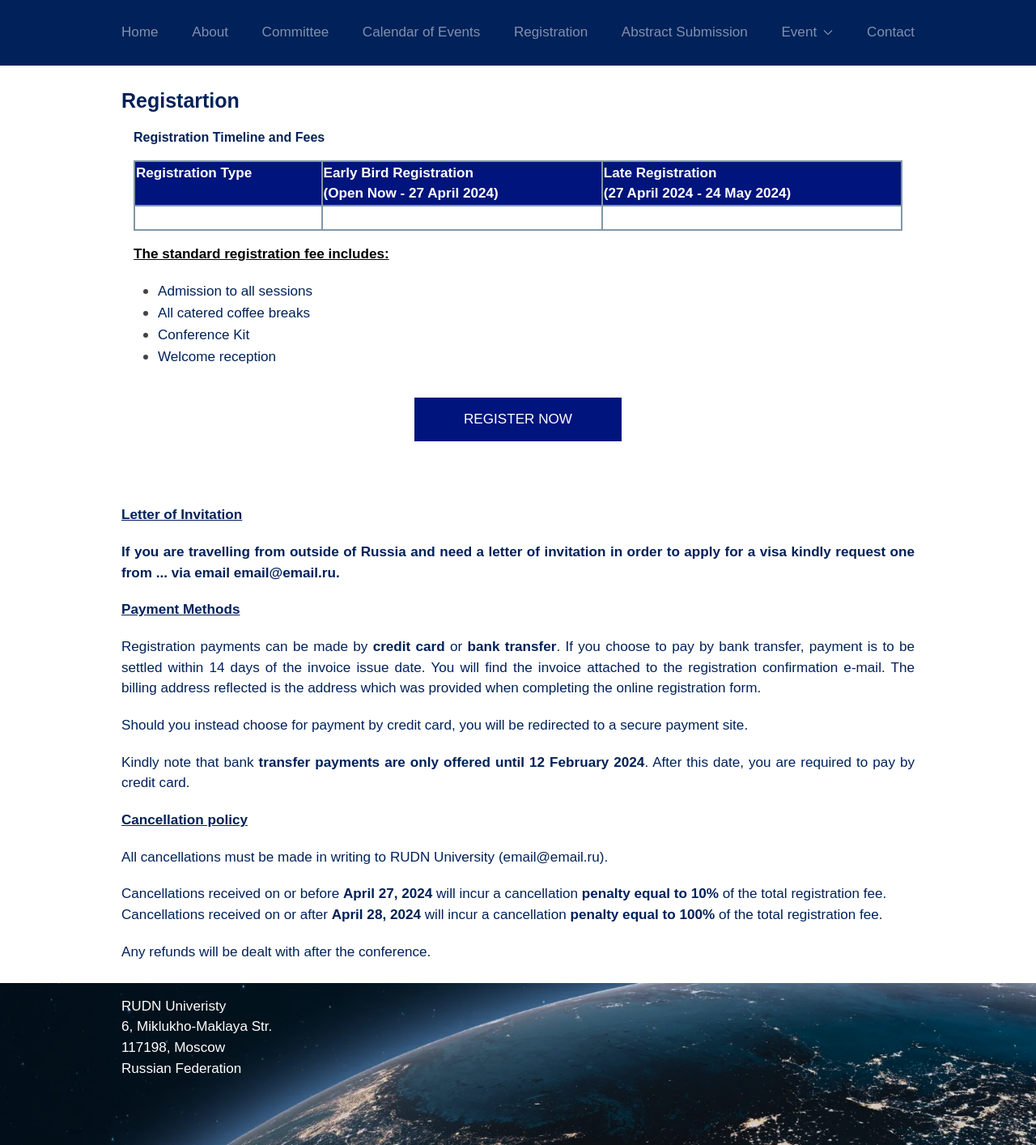
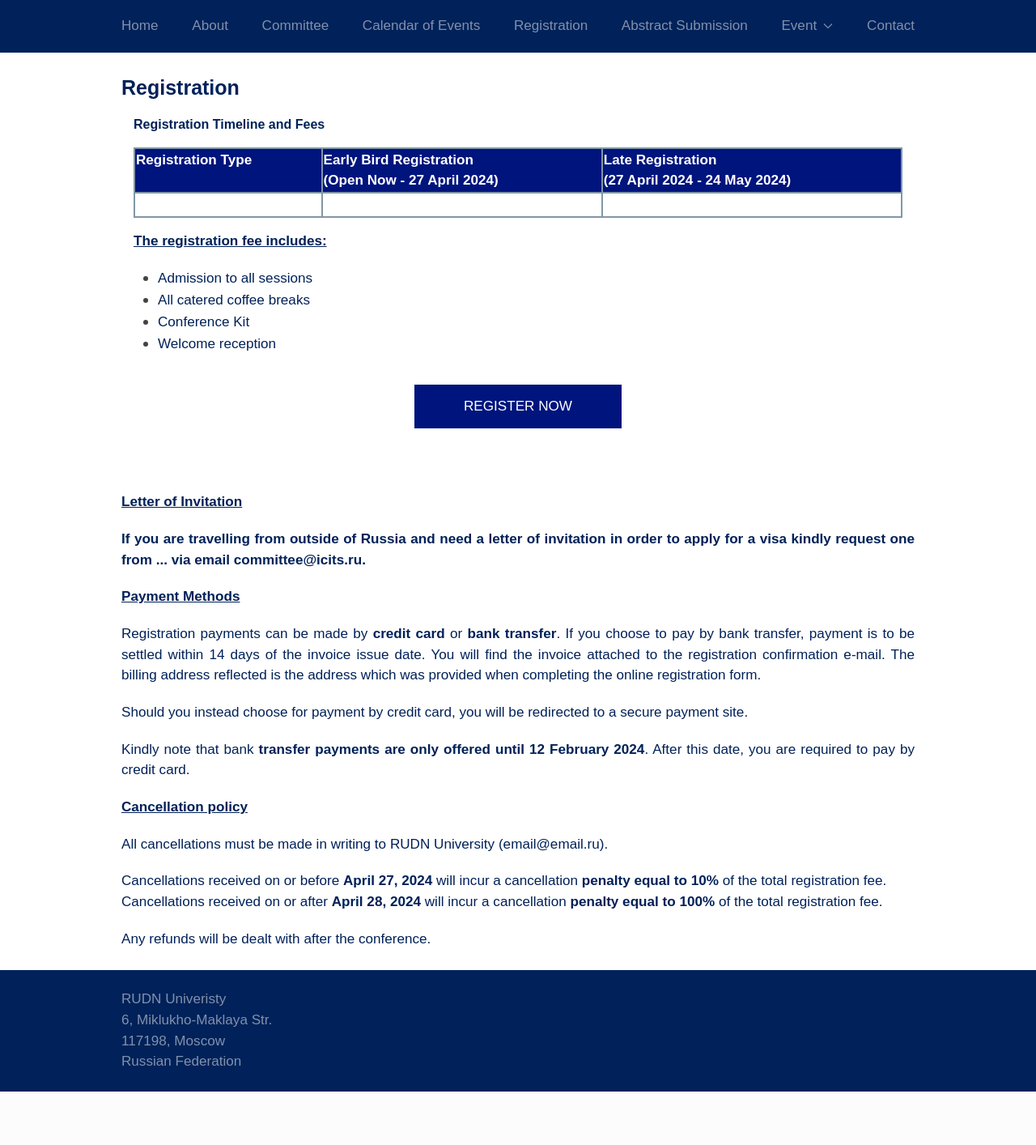
Before and after one commit to EfremovEgor/icits.ru, a Django app: page /registration in a window 1280 px wide. Shown: the part 241-1655 px from the top of the page at 81% size. After the commit the page ends 1589 px from the top, so only its background shows below. Run offline with Django 5.2, Linux system fonts and the light colour scheme; some libraries are stand-ins or nearby versions.

Commit message:
update 9 files

```diff
--- a/icSubmissionWebsite/information_pages/templates/information_pages/committee.html
+++ b/icSubmissionWebsite/information_pages/templates/information_pages/committee.html
@@ -29,7 +29,7 @@
       text-align: justify;
     "
   >
-    Yuri Razoumny - RUDN University
+    Yury Razoumny - RUDN University
   </p>
 </div>
 {%endblock %}
--- a/icSubmissionWebsite/information_pages/templates/information_pages/components/footer.html
+++ b/icSubmissionWebsite/information_pages/templates/information_pages/components/footer.html
@@ -1,18 +1,21 @@
 {% load static %}
 <footer>
   <div
-    style="height: 200px"
-    class="uk-height-small uk-background-cover uk-light"
-    data-src="{% static '/images/information_pages/footer.png' %}?fit=crop&w=650&h=200&q=80"
+    style="height: 150px; background-color: #002159"
+    class="uk-height-small uk-light"
     uk-img
   >
-    <div class="uk-container" style="max-width: 980px">
+    <div class="uk-container" style="max-width: 980px; height: 100%">
       <p
         style="
-          margin: 1rem 0;
           font-size: 1.07rem;
           font-family: Arial, 'Helvetica Neue', Helvetica, sans-serif;
           color: white;
+          color: white;
+          opacity: 0.5;
+          display: flex;
+          height: 100%;
+          align-items: center;
         "
       >
         RUDN Univeristy<br />6, Miklukho-Maklaya Str.<br />117198, Moscow<br />Russian
--- a/icSubmissionWebsite/information_pages/templates/information_pages/components/header.html
+++ b/icSubmissionWebsite/information_pages/templates/information_pages/components/header.html
@@ -7,14 +7,20 @@
     uk-img="loading: eager"
     style="height: 15rem"
   >
-    <div class="uk-container">
-      <div style="display: flex; justify-content: space-around">
+    <div class="uk-container" style="height: 100%">
+      <div
+        style="
+          display: flex;
+          justify-content: space-around;
+          align-items: center;
+          height: 100%;
+        "
+      >
         <div style="padding: 15px">
           <span
+            class="header-heading"
             style="
-              font-size: calc(
-                (100vw - 30rem) / (80 - 30) * (0.6 - 0.3) + 1.2rem
-              );
+              font-size: calc((100vw - 30rem) / (80 - 30) * (0.6 - 0.3) + 2rem);
               font-weight: bold;
               color: white;
               text-shadow: 3px 2px 2px black;
@@ -22,6 +28,7 @@
             >ICITS 2024</span
           ><br />
           <span
+            class="header-heading"
             style="
               font-size: calc(
                 (100vw - 30rem) / (80 - 30) * (0.8 - 0.6) + 0.9rem
@@ -33,6 +40,7 @@
             >International Conference on Information and Technical Systems</span
           >
           <p
+            class="header-heading"
             style="
               font-size: calc(
                 (100vw - 30rem) / (80 - 30) * (0.8 - 0.6) + 0.9rem
--- a/icSubmissionWebsite/information_pages/templates/information_pages/home.html
+++ b/icSubmissionWebsite/information_pages/templates/information_pages/home.html
@@ -18,7 +18,7 @@
       text-align: justify;
     "
   >
-    HOME
+    Home
   </h3>
   <p
     style="
--- a/icSubmissionWebsite/information_pages/templates/information_pages/registration.html
+++ b/icSubmissionWebsite/information_pages/templates/information_pages/registration.html
@@ -18,7 +18,7 @@
       text-align: justify;
     "
   >
-    Registartion
+    Registration
   </h3>
   <div style="padding-left: 15px; padding-right: 15px">
     <p
@@ -150,12 +150,12 @@
       <p>
         <b
           style="
-            color: #000000;
+            color: #002159;
             font-family: Arial, 'Helvetica Neue', Helvetica, sans-serif;
             font-size: 1.07rem;
             text-decoration: underline;
           "
-          >The standard registration fee includes:</b
+          >The registration fee includes:</b
         >
       </p>
       <ul>
@@ -288,7 +288,7 @@
     <b
       >If you are travelling from outside of Russia and need a letter of
       invitation in order to apply for a visa kindly request one from ... via
-      email email@email.ru.</b
+      email committee@icits.ru.</b
     >
   </p>
   <p
--- a/icSubmissionWebsite/static/css/information_pages/styles.css
+++ b/icSubmissionWebsite/static/css/information_pages/styles.css
@@ -1,3 +1,5 @@
+@import url("https://fonts.googleapis.com/css2?family=Roboto&display=swap");
+
 .uk-dropnav-dropbar {
   background-color: #002159;
 }
@@ -28,10 +30,14 @@
   padding: 0px !important;
 }
 .header-link {
-  padding: 28px 0px !important;
+  padding: 20px 0px !important;
   text-transform: none !important;
   display: flex !important;
   font-size: 1.07rem !important;
   min-height: fit-content !important;
   text-align: center;
 }
+
+.header-heading {
+  font-family: "Roboto", sans-serif;
+}
```
Also changed, not shown: icSubmissionWebsite/information_pages/templates/information_pages/contacts.html (+6 -6 lines), icSubmissionWebsite/information_pages/templates/information_pages/venue.html (+2 -12 lines).
